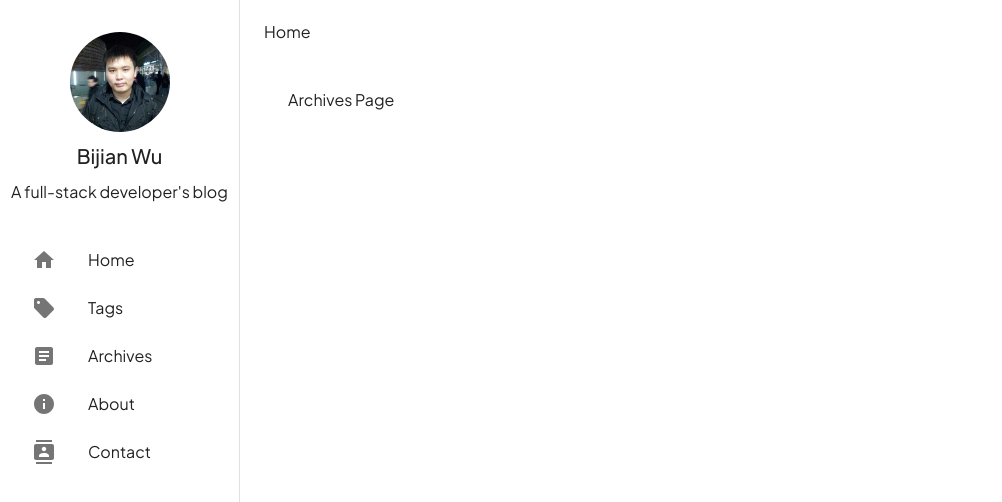
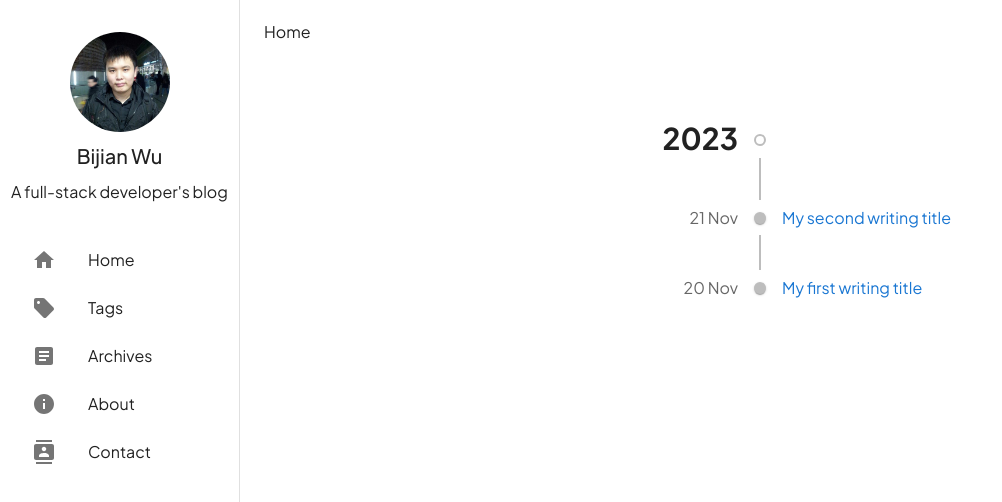
Before and after one commit to BijianWu/blog, a React (Create React App) app: page /archives in a window 1280 px wide. Shown: the top 502 px of the page, without its empty margins (0-1002 px from the left). Built offline with nearby package versions, Linux system fonts and the light colour scheme.

Commit message:
chore: add in the archive page

```diff
--- a/package.json
+++ b/package.json
@@ -8,6 +8,7 @@
     "@emotion/styled": "^11.11.0",
     "@fontsource/roboto": "^5.0.8",
     "@mui/icons-material": "^5.14.3",
+    "@mui/lab": "^5.0.0-alpha.153",
     "@mui/material": "^5.14.5",
     "@mui/x-date-pickers": "^6.11.2",
     "@testing-library/jest-dom": "^5.16.5",
--- a/src/pages/Archives.jsx
+++ b/src/pages/Archives.jsx
@@ -1,6 +1,79 @@
+import Timeline from '@mui/lab/Timeline';
+import TimelineItem from '@mui/lab/TimelineItem';
+import TimelineSeparator from '@mui/lab/TimelineSeparator';
+import TimelineConnector from '@mui/lab/TimelineConnector';
+import TimelineContent from '@mui/lab/TimelineContent';
+import TimelineDot from '@mui/lab/TimelineDot';
+import TimelineOppositeContent, {
+  timelineOppositeContentClasses,
+} from '@mui/lab/TimelineOppositeContent';
+import { Link, linkClasses } from '@mui/material';
+
+
 export default function Archives(){
 
     return <>
-        Archives Page
+            <Timeline
+      sx={{
+        [`& .${timelineOppositeContentClasses.root}`]: {
+          flex: 1,
+        }
+
+      }}
+    >
+
+     <TimelineItem >
+        <TimelineOppositeContent sx={{ minHeight: "90px" }}  fontSize={30} fontWeight={"bold"}>
+            2023
+        </TimelineOppositeContent>
+        <TimelineSeparator>
+            {/* apply mt on the dot will move it down, so it looks like aligned with the year */}
+          <TimelineDot variant="outlined" sx={{ mt: 3 }}/>
+
+          <TimelineConnector />
+        </TimelineSeparator>
+        <TimelineContent>
+
+        </TimelineContent>
+      </TimelineItem>
+
+      <TimelineItem >
+        <TimelineOppositeContent color="textSecondary">
+          21 Nov
+        </TimelineOppositeContent>
+        <TimelineSeparator>
+          <TimelineDot />
+          <TimelineConnector />
+        </TimelineSeparator>
+        <TimelineContent>
+            <Link href="#" underline="none" sx={{
+                [`&:hover`]: {
+                    color: "#ECAF72"
+                }
+            }}>
+                My second writing title
+            </Link>
+        </TimelineContent>
+      </TimelineItem>
+
+      <TimelineItem>
+        <TimelineOppositeContent color="textSecondary">
+            20 Nov
+        </TimelineOppositeContent>
+        <TimelineSeparator>
+          <TimelineDot />
+        </TimelineSeparator>
+        <TimelineContent>
+            <Link href="#" underline="none" sx={{
+                [`&:hover`]: {
+                    color: "#ECAF72"
+                }
+            }}>
+                My first writing title
+            </Link>
+        </TimelineContent>
+      </TimelineItem>
+
+    </Timeline>
     </>
 }
```
Also changed, not shown: 1 other file (tests, documents, lock files or other folders).
